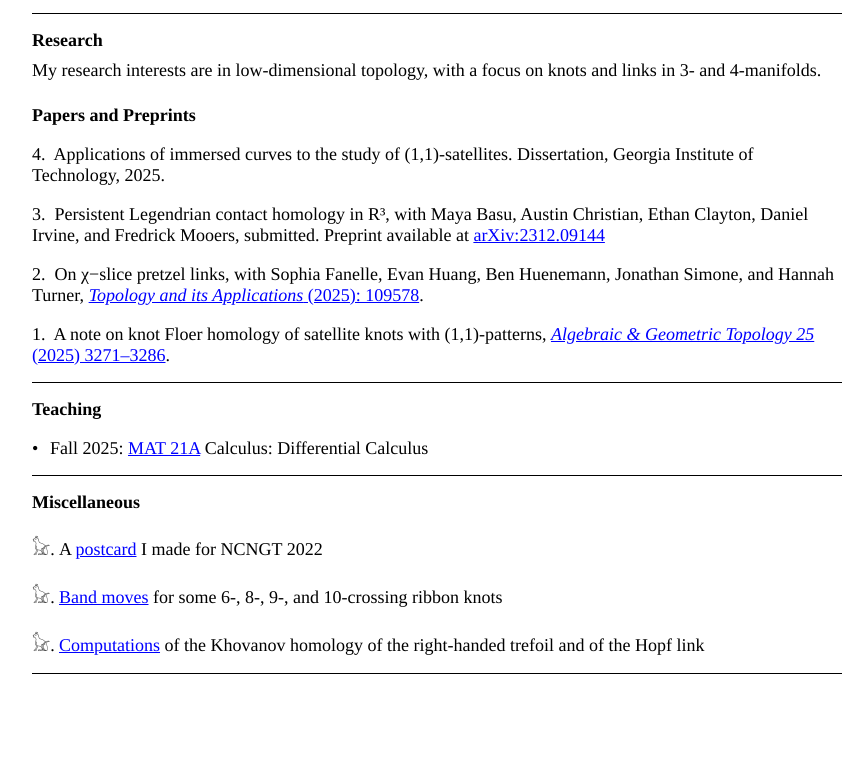
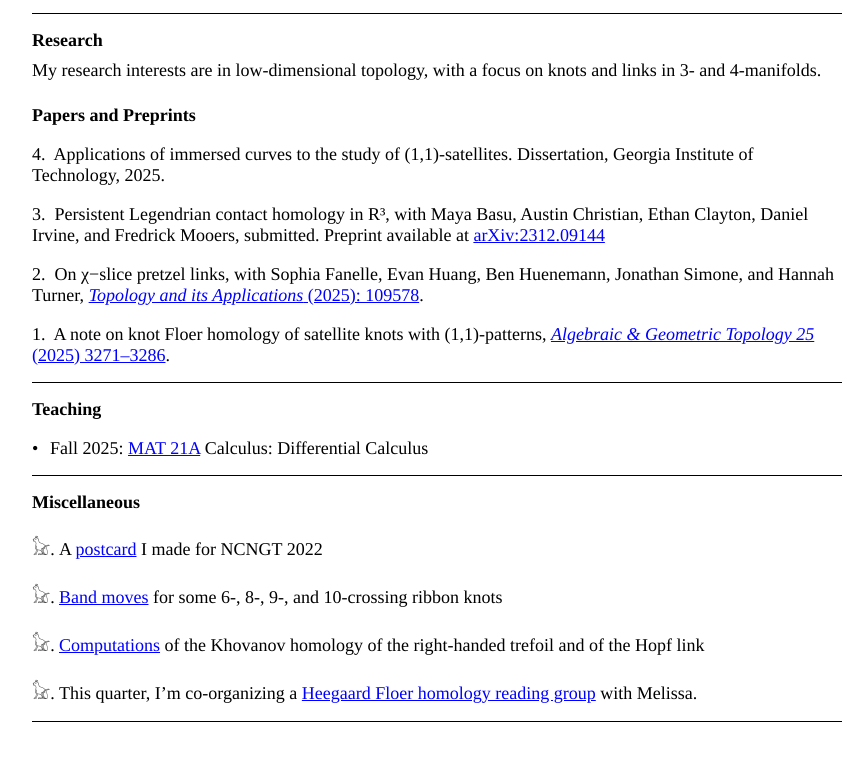
Before and after one commit to wshen-math/wshen-math.github.io, a plain HTML site: page index.html in a window 1280 px wide. Shown: the part 385-1146 px from the top of the page, without its empty margins (203-1068 px from the left). Drawn offline with Linux system fonts and the light colour scheme.

Commit message:
Update index.html

```diff
--- a/index.html
+++ b/index.html
@@ -158,6 +158,7 @@
       <p class="line"><span class="num">𓃠. </span> &nbsp;A <a href='postcard_NCNGT2022.001.jpeg'>postcard</a> I made for NCNGT 2022 </p>
       <p class="line"><span class="num">𓃠. </span> &nbsp;<a href='band-moves-for-some-6-8-9-and-10-crossing-slice-knots.pdf'>Band moves</a> for some 6-, 8-, 9-, and 10-crossing ribbon knots </p>
       <p class="line"><span class="num">𓃠. </span> &nbsp;<a href='KhRTH-and-KhHopf-link.pdf'>Computations</a> of the Khovanov homology of the right-handed trefoil and of the Hopf link </p>
+      <p class="line"><span class="num">𓃠. </span> &nbsp;This quarter, I’m co-organizing a <a href='https://www.melissa-zhang.com/Teaching/2025-FA/HeegaardFloer.html'>Heegaard Floer homology reading group</a> with Melissa. </p>
 
     </section>
 
```
